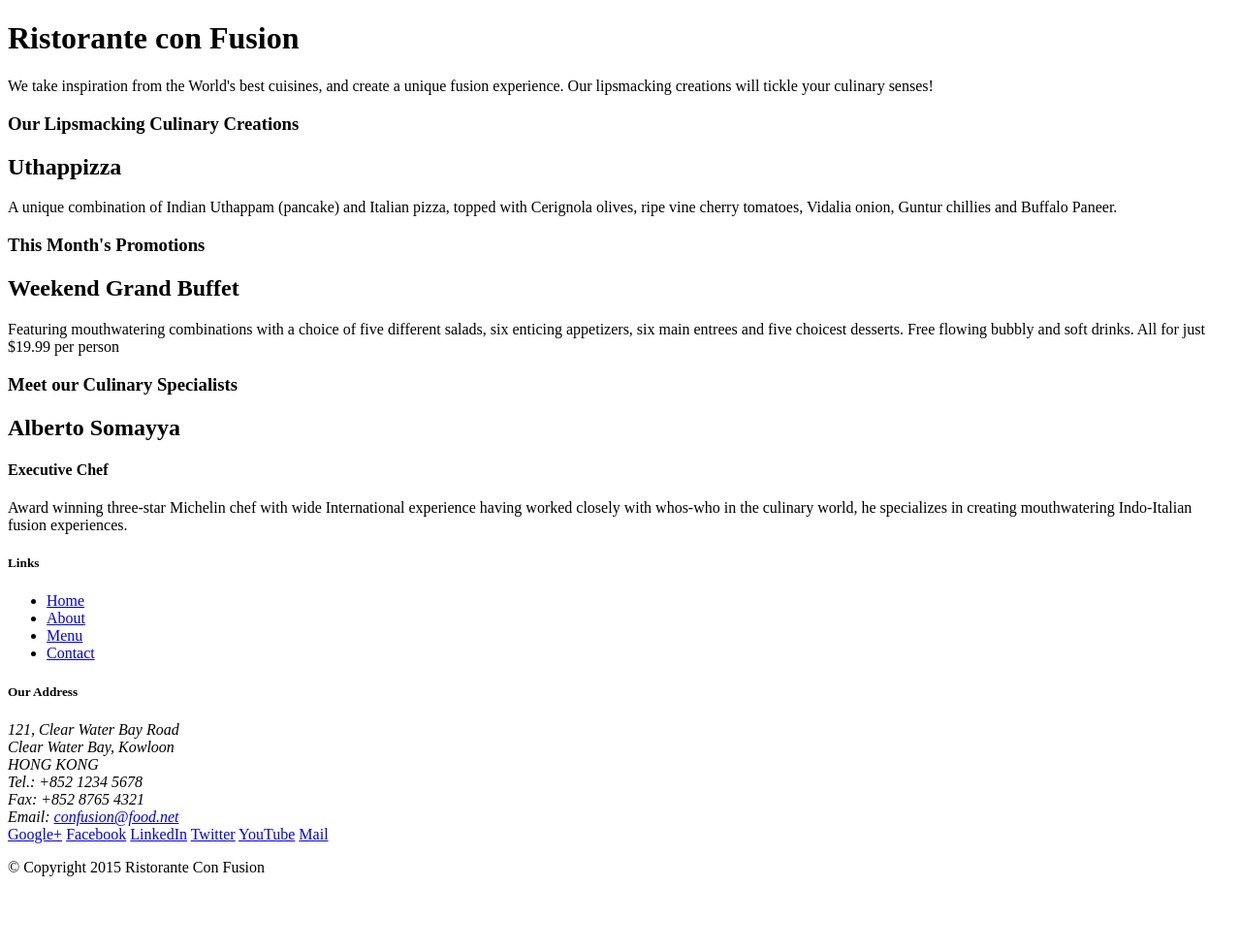
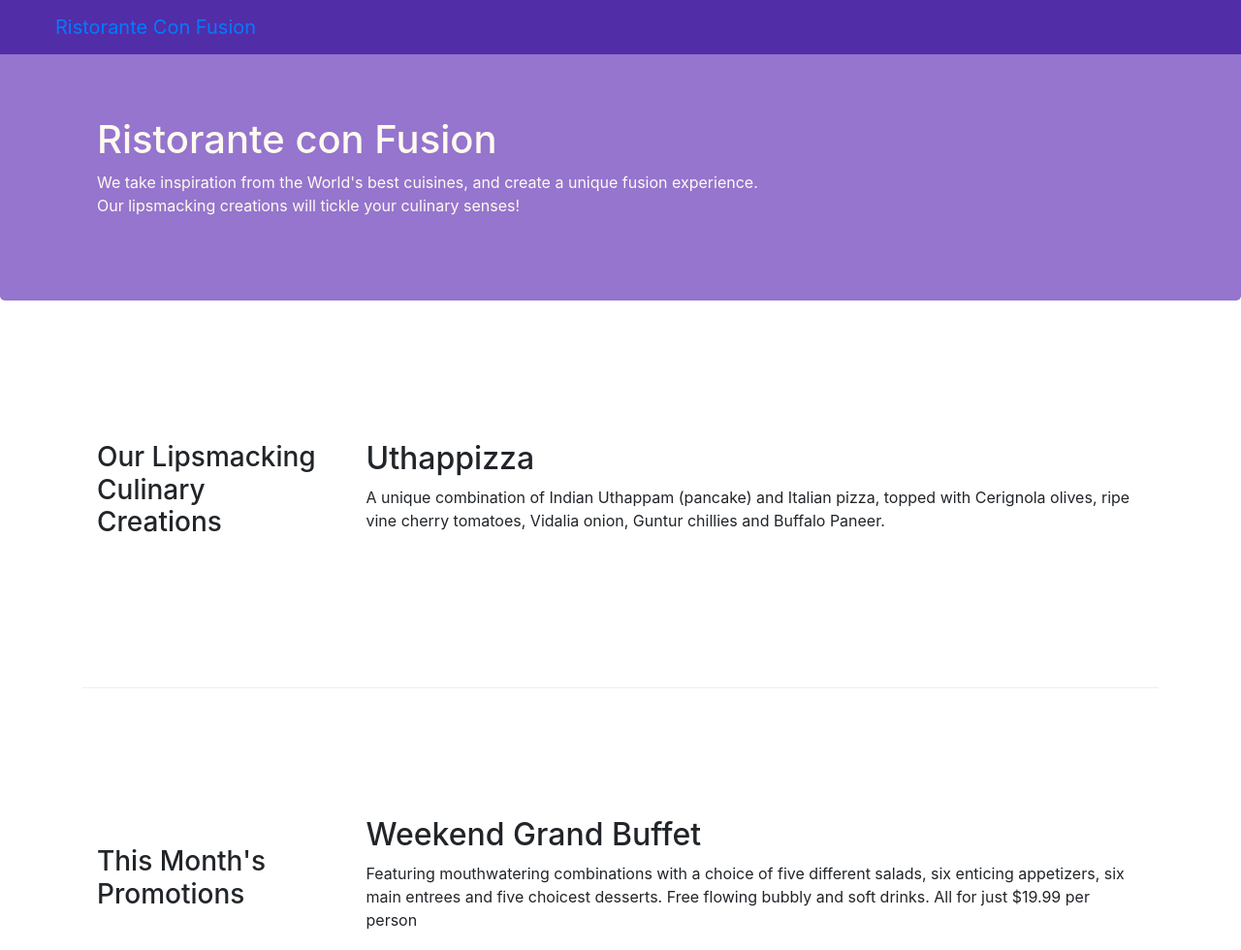
Before and after one commit to dvdmore/bootstrap, a website: page index.html in a window 1280 px wide. Shown: the top 980 px of the page at 97% size. Before the commit the page ends 920 px from the top, so only its background shows below. Drawn offline with nearby package versions, Linux system fonts and the light colour scheme.

```diff
--- /dev/null
+++ b/css/styles.css
@@ -0,0 +1,39 @@
+body {
+    padding: 50px 0px 0px 0px;
+    z-index: 0;
+}
+
+.row-header {
+    margin: 0px auto;
+    padding: 0px;
+}
+
+.row-content {
+    margin: 0px auto;
+    padding: 50px 0px 50px 0px;
+    border-bottom: 1px ridge;
+    min-height: 400px;
+}
+
+footer {
+    background-color: #D1C4E9;
+    margin: 0px auto;
+    padding: 20px 0px 20px 0px;
+}
+
+.jumbotron {
+    padding: 70px 30px 70px 30px;
+    margin: 0px auto;
+    background: #9575CD;
+    color: floralwhite;
+}
+
+address {
+    font-size: 80%;
+    margin: 0px;
+    color: #0f0f0f;
+}
+
+.navbar-inverse {
+    background-color: #512DA8;
+}
--- a/index.html
+++ b/index.html
@@ -2,71 +2,96 @@
 <html lang="en">
 
 <head>
+    <!-- Required meta tags always come first -->
+    <meta charset="utf-8">
+    <meta name="viewport" content="width=device-width, initial-scale=1, shrink-to-fit=no">
+    <meta http-equiv="x-ua-compatible" content="ie=edge">
+
+
+    <!-- Bootstrap CSS -->
+    <link rel="stylesheet" href="node_modules/bootstrap/dist/css/bootstrap.min.css">
+
+    <link href="css/styles.css" rel="stylesheet">
     <title>Ristorante Con Fusion</title>
 </head>
 
 <body>
-
-    <header>
-        <div>
-            <div>
-                <div>
+    <nav class="navbar navbar-inverse navbar-toggleable-sm fixed-top">
+        <div class="container">
+            <a class="navbar-brand" href="#">Ristorante Con Fusion</a>
+            <div class="collapse navbar-collapse" id="Navbar">
+                <ul class="navbar-nav">
+                    <li class="nav-item active"><a class="nav-link" href="#">Home</a></li>
+                    <li class="nav-item"><a class="nav-link" href="./aboutus.html">About</a></li>
+                    <li class="nav-item"><a class="nav-link" href="#">Menu</a></li>
+                    <li class="nav-item"><a class="nav-link" href="#">Contact</a></li>
+                </ul>
+            </div>
+        </div>
+        <button class="navbar-toggler" type="button" data-toggle="collapse" data-target="#Navbar">
+            <span class="navbar-toggler-icon"></span>
+        </button>
+    </nav>
+    <header class="jumbotron">
+        <div class="container">
+            <div class="row row-header">
+                <div class="col-12 col-sm-8">
                     <h1>Ristorante con Fusion</h1>
-                    <p>We take inspiration from the World's best cuisines, and create a unique fusion experience. Our lipsmacking creations will tickle your culinary senses!</p>
+                    <p class="hidden-xs-down">We take inspiration from the World's best cuisines, and create a unique fusion experience. Our lipsmacking creations will tickle your culinary senses!</p>
                 </div>
-                <div>
+                <div class="col col-sm">
                 </div>
             </div>
         </div>
     </header>
 
-    <div>
-        <div>
-            <div>
+    <div class="container">
+        <div class="row row-content align-items-center">
+            <div class="col-sm-4 col-md-3 flex-last">
                 <h3>Our Lipsmacking Culinary Creations</h3>
             </div>
-            <div>
+            <div class="col-sm col-md flex-first">
                 <h2>Uthappizza</h2>
-                <p>A unique combination of Indian Uthappam (pancake) and Italian pizza, topped with Cerignola olives, ripe vine cherry tomatoes, Vidalia onion, Guntur chillies and Buffalo Paneer.</p>
+                <p class="hidden-xs-down">A unique combination of Indian Uthappam (pancake) and Italian pizza, topped with Cerignola olives, ripe vine cherry tomatoes, Vidalia onion, Guntur chillies and Buffalo Paneer.</p>
             </div>
         </div>
 
 
-        <div>
-            <div>
+        <div class="row row-content align-items-center">
+            <div class="col-sm-4 col-md-3">
                 <h3>This Month's Promotions</h3>
             </div>
-            <div>
+            <div class="col-sm col-md">
                 <h2>Weekend Grand Buffet</h2>
-                <p>Featuring mouthwatering combinations with a choice of five different salads, six enticing appetizers, six main entrees and five choicest desserts. Free flowing bubbly and soft drinks. All for just $19.99 per person </p>
+                <p class="hidden-xs-down">Featuring mouthwatering combinations with a choice of five different salads, six enticing appetizers, six main entrees and five choicest desserts. Free flowing bubbly and soft drinks. All for just $19.99 per person </p>
             </div>
         </div>
 
-        <div>
-            <div>
+        <div class="row row-content align-items-center">
+            <div class="col-sm-4 col-md-3 flex-last">
                 <h3>Meet our Culinary Specialists</h3>
             </div>
-            <div>
+            <div class="col-sm col-md ">
                 <h2>Alberto Somayya</h2>
                 <h4>Executive Chef</h4>
-                <p>Award winning three-star Michelin chef with wide International experience having worked closely with whos-who in the culinary world, he specializes in creating mouthwatering Indo-Italian fusion experiences. </p>
+                <p class="hidden-xs-down">Award winning three-star Michelin chef with wide International experience having worked closely with whos-who in the culinary world, he specializes in creating mouthwatering Indo-Italian fusion experiences. </p>
             </div>
         </div>
     </div>
 
     <footer>
-        <div>
-            <div>
-                <div>
+        <div class="container">
+            <div class="row row-footer">
+                <div class="col-5 offset-1 col-sm-2">
                     <h5>Links</h5>
-                    <ul>
+                    <ul class="list-unstyled">
                         <li><a href="#">Home</a></li>
                         <li><a href="#">About</a></li>
                         <li><a href="#">Menu</a></li>
                         <li><a href="#">Contact</a></li>
                     </ul>
                 </div>
-                <div>
+                <div class="col-6 col-sm-5">
                     <h5>Our Address</h5>
                     <address>
 		              121, Clear Water Bay Road<br>
@@ -77,8 +102,8 @@
 		              Email: <a href="mailto:confusion@food.net">confusion@food.net</a>
 		           </address>
                 </div>
-                <div>
-                    <div>
+                <div class="col col-sm-4 align-self-center">
+                    <div style="text-align:center">
                         <a href="http://google.com/+">Google+</a>
                         <a href="http://www.facebook.com/profile.php?id=">Facebook</a>
                         <a href="http://www.linkedin.com/in/">LinkedIn</a>
@@ -87,15 +112,18 @@
                         <a href="mailto:">Mail</a>
                     </div>
                 </div>
-           </div>
-           <div>
-                <div>
+            </div>
+            <div class="row justify-content-center">
+                <div class="col-auto">
                     <p>© Copyright 2015 Ristorante Con Fusion</p>
                 </div>
-           </div>
+            </div>
         </div>
     </footer>
-
+    <!-- jQuery first, then Tether, then Bootstrap JS. -->
+    <script src="node_modules/jquery/dist/jquery.min.js"></script>
+    <script src="node_modules/tether/dist/js/tether.min.js"></script>
+    <script src="node_modules/bootstrap/dist/js/bootstrap.min.js"></script>
 </body>
 
 </html>
--- a/package.json
+++ b/package.json
@@ -10,7 +10,10 @@
   },
   "author": "",
   "license": "ISC",
-    "devDependencies": {
+  "devDependencies": {
     "lite-server": "^2.2.2"
+  },
+  "dependencies": {
+    "bootstrap": "^4.0.0-alpha.6"
   }
 }
```
Also changed, not shown: aboutus.html (added, +132 -0 lines).
